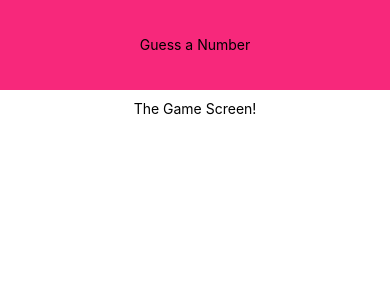
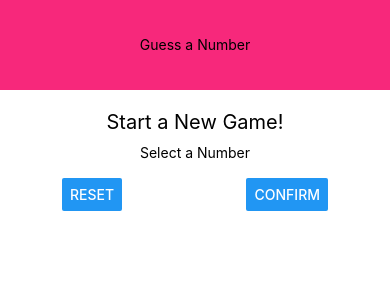
Before and after one commit to NickyJayJay/guess-a-number-app, a React Native app: screen / in a window 390 px wide. Shown: the top 300 px of the page. Built offline with nearby package versions, Linux system fonts and the light colour scheme.

Commit message:
Working on the layout

```diff
--- a/screens/StartGameScreen.js
+++ b/screens/StartGameScreen.js
@@ -1,10 +1,18 @@
 import React from 'react';
-import { View, Text, StyleSheet } from 'react-native';
+import { View, Text, StyleSheet, TextInput, Button } from 'react-native';
 
 const StartGameScreen = props => {
     return (
         <View style={styles.screen}>
-            <Text>The Game Screen!</Text>
+            <Text style={styles.title}>Start a New Game!</Text>
+            <View style={styles.inputContainer}>
+                <Text>Select a Number</Text>
+                <TextInput />
+                <View style={styles.buttonContainer}>
+                    <Button title="Reset" onPress={() => {}} />
+                    <Button title="Confirm" onPress={() => {}} />
+                </View>
+            </View>
         </View>
     );
 };
@@ -14,6 +22,21 @@
         flex: 1,
         padding: 10,
         alignItems: 'center',
+    },
+    title: {
+        fontSize: 20,
+        marginVertical: 10,
+    },
+    inputContainer: {
+        width: 300,
+        maxWidth: '80%',
+        alignItems: 'center'
+    },
+    buttonContainer: {
+        flexDirection: 'row',
+        width: '100%',
+        justifyContent: 'space-between',
+        paddingHorizontal: 15
     }
 });
 
```
